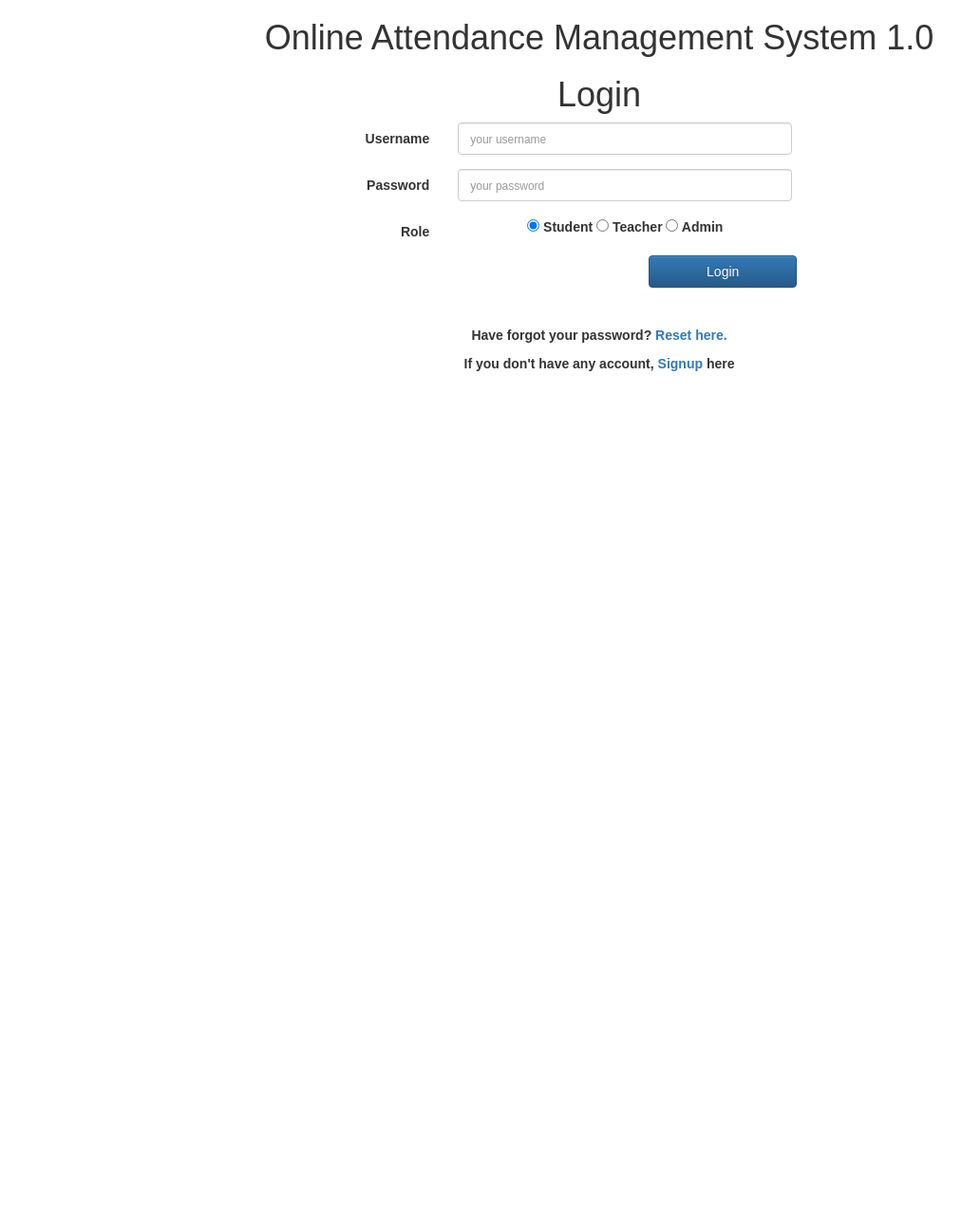
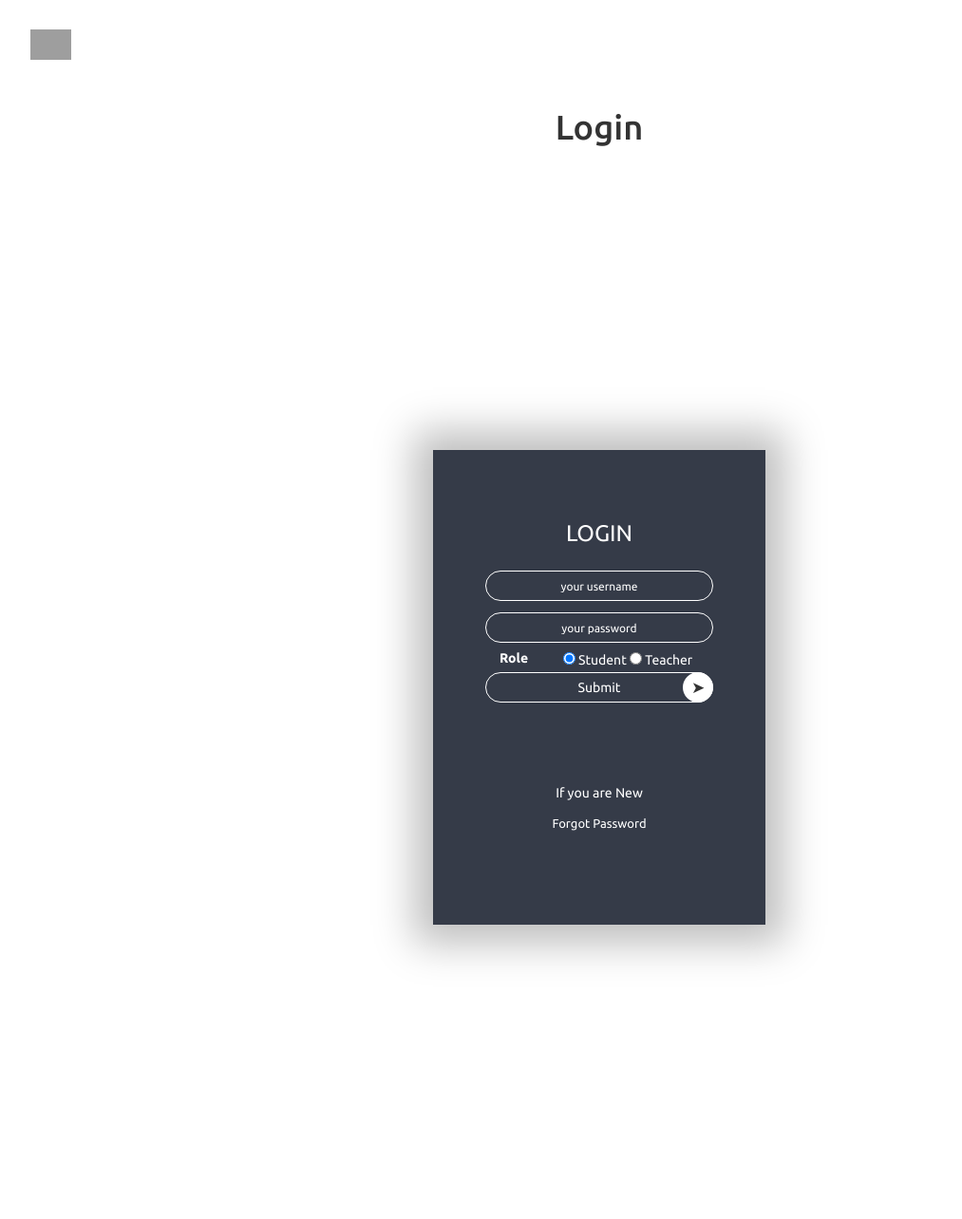
Before and after one commit to dagiteferi/Attendance-System, a PHP site: page / in a window 1280 px wide. Shown: the whole page at 95% size, without its empty margins (9-1022 px from the left). Before the commit the page ends 391 px from the top, so only its background shows below. Run offline with PHP 8.4, Linux system fonts and the light colour scheme; grey boxes are pictures that could not be loaded.

Commit message:
reset commit

```diff
--- a/css/main.css
+++ b/css/main.css
@@ -183,7 +183,7 @@
     padding: 0;
   }
   .continer{
-    background:linear-gradient(110deg, #48dbfb 60%, #98e4f5 60%);/*i am try to same with my brand color*/
+
     height: 140vh;
     width:100%;
     font-family: sans-serif;
--- a/index.php
+++ b/index.php
@@ -5,48 +5,6 @@
 	//start of try block
 
 	try{
-
-		//checking empty fields
-		if(empty($_POST['username'])){
-			throw new Exception("Username is required!");
-
-		}
-		if(empty($_POST['password'])){
-			throw new Exception("Password is required!");
-
-		}
-		//establishing connection with db and things
-		include ('connect.php');
-
-		//checking login info into database
-		$row=0;
-		$result=mysql_query("select * from admininfo where username='$_POST[username]' and password='$_POST[password]' and type='$_POST[type]'");
-
-		$row=mysql_num_rows($result);
-
-		if($row>0 && $_POST["type"] == 'teacher'){
-			session_start();
-			$_SESSION['name']="oasis";
-			header('location: teacher/index.php');
-		}
-
-		else if($row>0 &&  $_POST["type"] == 'student'){
-			session_start();
-			$_SESSION['name']="oasis";
-			header('location: student/index.php');
-		}
-
-		else if($row>0 && $_POST["type"] == 'admin'){
-			session_start();
-			$_SESSION['name']="oasis";
-			header('location: admin/index.php');
-		}
-
-		else{
-			throw new Exception("Username,Password or Role is wrong, try again!");
-
-			header('location: login.php');
-		}
 	}
 
 	//end of try block
@@ -62,7 +20,6 @@
 <html>
 <head>
 
-	<title>Online Attendance Management System</title>
 <link rel="stylesheet" type="text/css" href="css/main.css">
   <!-- Latest compiled and minified CSS -->
   <link rel="stylesheet" href="https://maxcdn.bootstrapcdn.com/bootstrap/3.3.7/css/bootstrap.min.css" >
@@ -75,16 +32,37 @@
   <!-- Latest compiled and minified JavaScript -->
   <script src="https://maxcdn.bootstrapcdn.com/bootstrap/3.3.7/js/bootstrap.min.js"></script>
 
+
+  <link rel="stylesheet" href="https://cdnjs.cloudflare.com/ajax/libs/font-awesome/4.7.0/css/font-awesome.min.css">
+    <script src="https://cdnjs.cloudflare.com/ajax/libs/jquery/3.5.1/jquery.min.js"></script>
+
+  <script src="javaScript/scripts.js"></script>
+  <link href="https://fonts.googleapis.com/css2?family=Ubuntu:ital,wght@0,300;0,400;0,500;0,700;1,300;1,400;1,500;1,700&display=swap" rel="stylesheet">
 </head>
-
 <body>
 	<center>
 
-<header>
 
-  <h1>Online Attendance Management System 1.0</h1>
 
-</header>
+<!-- Navbar -->
+<nav class="navbar">
+  <div class="inner-width">
+	<a href="#home" class="logo"></a>
+	<button class="menu-toggler">
+	  <span></span>
+	  <span></span>
+	  <span></span>
+	</button>
+	<div class="navbar-menu">
+	  <a href="#home">Home</a>
+	  <a href="#about">About</a>
+
+	  <a href="#contact">Contact</a>
+	</div>
+  </div>
+</nav>
+
+
 
 <h1>Login</h1>
 
@@ -96,84 +74,30 @@
 }
 ?>
 
-<!-- Old Version -->
-<!--
-<form action="" method="post">
+<div class="body">
+        <div class="continer">
+            <div class="card"  id="card">
+                <div class="iner">
+                    <div class="div1">
+                        <h2>LOGIN</h2>
+                        <form method="post">
+                            <input type="text" name="username"  class="input" id="input1" placeholder="your username" />
+                            <input type="password" name="password"  class="input" id="input1" placeholder="your password" />
+                            <label for="input1" class="col-sm-3 control-label">Role</label>
+                            <input type="radio" name="type" id="optionsRadios1" value="student" checked> Student
+                            <input type="radio" name="type" id="optionsRadios1" value="teacher"> Teacher
+                            <button type="submit" class="submit-btn" name="signup">Submit</button>
 
-	<table>
-		<tr>
-			<td>Username </td>
-			<td><input type="text" name="username"></input></td>
-		</tr>
-		<tr>
-			<td>Password</td>
-			<td><input type="password" name="password"></input></td>
-		</tr>
-		<tr>
-			<td>Role</td>
-			<td>
-			<select name="type">
-				<option name="teacher" value="teacher">Teacher</option>
-				<option name="student" value="student">Student</option>
-				<option name="admin" value="admin">Admin</option>
-			</select>
-			</td>
-		</tr>
-		<tr><td><br></td></tr>
-		<tr>
-			<td><button><input type="submit" name="login" value="Login"></input></button></td>
-			<td><button><input type="reset" name="reset" value="Reset"></button></td>
-		</tr>
-	</table>
                         </form>
--->
-
-<div class="content">
-	<div class="row">
-
-		<form method="post" class="form-horizontal col-md-6 col-md-offset-3">
-			<div class="form-group">
-			    <label for="input1" class="col-sm-3 control-label">Username</label>
-			    <div class="col-sm-7">
-			      <input type="text" name="username"  class="form-control" id="input1" placeholder="your username" />
+                        <a href="signup.php">
+                            <button type="button" class="btn">If you are New</button>
+                        </a>
+                        <a href="reset.php">Forgot Password</a>
                     </div>
                 </div>
-
-			<div class="form-group">
-			    <label for="input1" class="col-sm-3 control-label">Password</label>
-			    <div class="col-sm-7">
-			      <input type="password" name="password"  class="form-control" id="input1" placeholder="your password" />
             </div>
         </div>
-
-
-			<div class="form-group" class="radio">
-			<label for="input1" class="col-sm-3 control-label">Role</label>
-			<div class="col-sm-7">
-			  <label>
-			    <input type="radio" name="type" id="optionsRadios1" value="student" checked> Student
-			  </label>
-			  	  <label>
-			    <input type="radio" name="type" id="optionsRadios1" value="teacher"> Teacher
-			  </label>
-			  <label>
-			    <input type="radio" name="type" id="optionsRadios1" value="admin"> Admin
-			  </label>
     </div>
-			</div>
-
-
-			<input type="submit" class="btn btn-primary col-md-3 col-md-offset-7" value="Login" name="login" />
-		</form>
-	</div>
-</div>
-
-
-
-<br><br>
-<p><strong>Have forgot your password? <a href="reset.php">Reset here.</a></strong></p>
-<p><strong>If you don't have any account, <a href="signup.php">Signup</a> here</strong></p>
-
 </center>
 </body>
 </html>
--- a/signup.php
+++ b/signup.php
@@ -32,7 +32,7 @@
 </head>
 <body>
 
-<header>
+
 
   <!-- Navbar -->
   <nav class="navbar">
@@ -52,7 +52,7 @@
     </div>
   </nav>
 
-</header>
+
 <center>
 
 
```
Also changed, not shown: reset.php (added, +117 -0 lines). Lines whose indentation alone changed are shown as unchanged.
